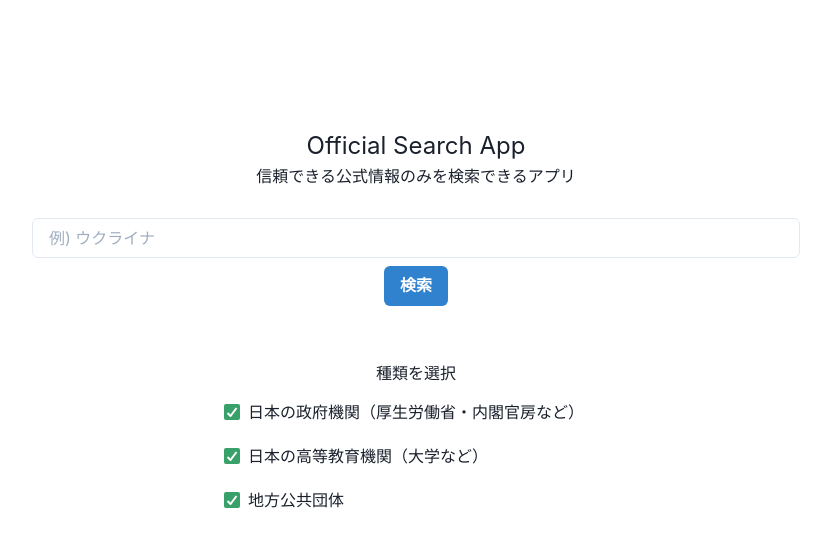
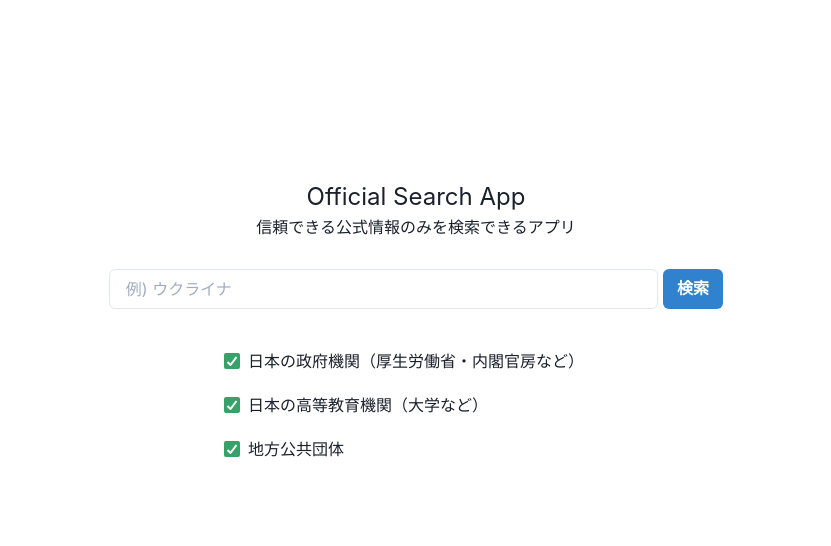
Before and after one commit to joel2145/official-search, a React (Create React App) app: page / in a window 1280 px wide. Shown: the top 546 px of the page, without its empty margins (224-1055 px from the left). Built offline with nearby package versions, Linux system fonts and the light colour scheme.

Commit message:
ボタンをテキストボックスの右に置きました

```diff
--- a/src/pages/SearchPage.js
+++ b/src/pages/SearchPage.js
@@ -57,11 +57,13 @@ export const SearchPage = () => {
           <FormControl className={classes.contents}>
             <h1 className={classes.title}>Official Search App</h1>
             <p className={classes.subtitle}>信頼できる公式情報のみを検索できるアプリ</p>
-            <Input id='searchWord' type='search' placeholder='例) ウクライナ' size='md' value={searchWord} onChange={searchWordChange} className={classes.textBox} />
 
-            <Button onClick={() => submit()} colorScheme='blue' size='md' marginTop="2" marginBottom="10" className={classes.submitButton}>検索</Button>
+            <div className={classes.searchArea}>
+              <Input id='searchWord' type='search' placeholder='例) ウクライナ' size='md' value={searchWord} onChange={searchWordChange} className={classes.textBox} />
+              <Button onClick={() => submit()} colorScheme='blue' size='md' marginBottom="10" className={classes.submitButton}>検索</Button>
+            </div>
 
-            <p className={classes.selectText} >種類を選択</p>
+            {/* <p className={classes.selectText} >種類を選択</p> */}
             <Stack spacing={5} direction='column' className={classes.checkList}>
               <Checkbox colorScheme='green' onChange={goChange} value="go.jp" id="go" defaultChecked>
                 日本の政府機関（厚生労働省・内閣官房など）
--- a/src/pages/SearchPage.module.scss
+++ b/src/pages/SearchPage.module.scss
@@ -7,7 +7,6 @@
 }
 
 .box {
-  // background-color: aquamarine;
   width: 60%;
   height: 50vh;
   display: flex;
@@ -15,8 +14,12 @@
   align-items: center;
 }
 
-// .submitButton {
-// }
+.contents {
+  display: flex;
+  flex-direction: column;
+  align-items: center;
+}
+
 .title {
   display: flex;
   width: 100%;
@@ -31,6 +34,21 @@
   text-align: center;
   margin-bottom: 30px;
 }
+
+.searchArea {
+  display: flex;
+  width: 80%;
+}
+
+.textBox {
+  display: flex;
+  justify-content: center;
+}
+.submitButton {
+  padding-left: 100px;
+  margin-left: 5px;
+}
+
 .selectText {
   display: flex;
   width: 100%;
@@ -38,19 +56,6 @@
   text-align: center;
   margin-top: 15px;
   margin-bottom: 15px;
-}
-.text {
-  display: flex;
-  width: 100%;
-  justify-content: center;
-  text-align: center;
-}
-
-.textBox {
-  display: flex;
-  // width: 30%;
-  justify-content: center;
-  // text-align: center;
 }
 
 .checkList {
@@ -60,9 +65,3 @@
   text-align: center;
   margin-left: 50%;
 }
-
-.contents {
-  display: flex;
-  flex-direction: column;
-  align-items: center;
-}
```
